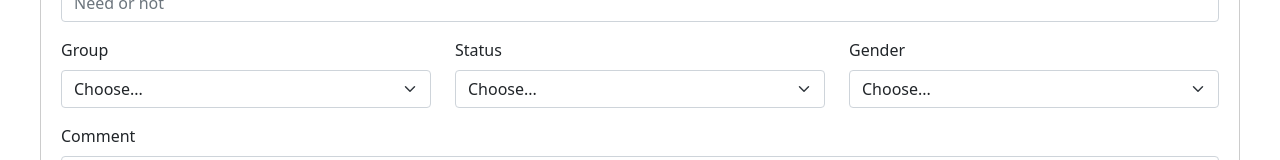
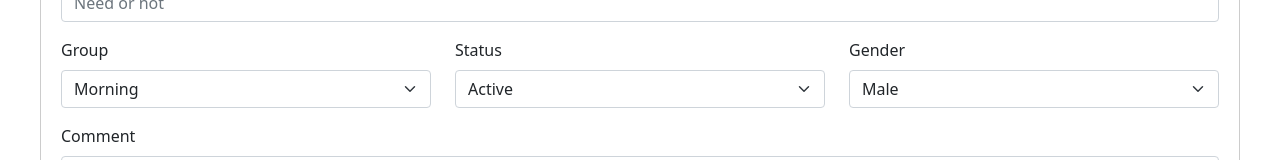
Before and after one commit to BegimaiA/News-app, a React (Create React App) app: page /students in a window 1280 px wide. Both pictures are taken after a click on the button "Add contact". Shown: the part 323-483 px from the top of the page. Built offline with nearby package versions, Linux system fonts and the light colour scheme; no server answers.

Commit message:
added margin-top

```diff
--- a/src/components/Footer/footer.css
+++ b/src/components/Footer/footer.css
@@ -2,6 +2,7 @@ footer{
    background-color:  #afcbff;
    padding: 15px;
    color:#fff;
+   margin-top: 10px;
 
 }
 li{
--- a/src/views/Students/index.js
+++ b/src/views/Students/index.js
@@ -81,7 +81,7 @@ const Students = () => {
     )}
 </tbody>
     </table>
-                <button className="btn btn-success add=btn " onClick={openModal} >Add contact</button>
+                <button className="btn btn-success  d-block ms-auto" onClick={openModal} >Add contact</button>
                 <Modal
                     isOpen={modalIsOpen}
                     onRequestClose={closeModal}
@@ -132,28 +132,28 @@ const Students = () => {
                             <Row className="mb-3">
                                 <Form.Group as={Col} controlId="formGridGroup">
                                     <Form.Label>Group</Form.Label>
-                                    <Form.Select defaultValue="Choose..." {...register("group", { required: true })}>
-                                        <option>Choose...</option>
+                                    <Form.Select  {...register("group", { required: true })}>
                                         <option>Morning</option>
                                         <option>Evening</option>
                                     </Form.Select>
+                                    {errors.group && <span className="text-danger">This field is required</span>}
                                 </Form.Group>
 
                                 <Form.Group as={Col} controlId="formGridStatus">
                                     <Form.Label>Status</Form.Label>
-                                    <Form.Select defaultValue="Choose..." {...register("status", { required: true })}>
-                                        <option>Choose...</option>
+                                    <Form.Select  {...register("status", { required: true })}>
                                         <option>Active</option>
                                         <option>Finished</option>
                                     </Form.Select>
+                                    {errors.status && <span className="text-danger">This field is required</span>}
                                 </Form.Group>
                                 <Form.Group as={Col} controlId="formGridGender">
                                     <Form.Label>Gender</Form.Label>
-                                    <Form.Select defaultValue="Choose..." {...register("gender", { required: true })}>
-                                        <option>Choose...</option>
+                                    <Form.Select  {...register("gender", { required: true })}>
                                         <option>Male</option>
                                         <option>Female</option>
                                     </Form.Select>
+                                    {errors.gender && <span className="text-danger">This field is required</span>}
                                 </Form.Group>
                             </Row>
                             <Form.Group className="mb-3" controlId="exampleForm.ControlTextarea1">
@@ -161,6 +161,7 @@ const Students = () => {
                                 <Form.Control as="textarea" rows={3}
                                               {...register("comment", { required: true })}
                                 />
+                                {errors.comment && <span className="text-danger">This field is required</span>}
                             </Form.Group>
                             <button  className="btn btn-outline-success">Add </button>
                         </Form>
```
